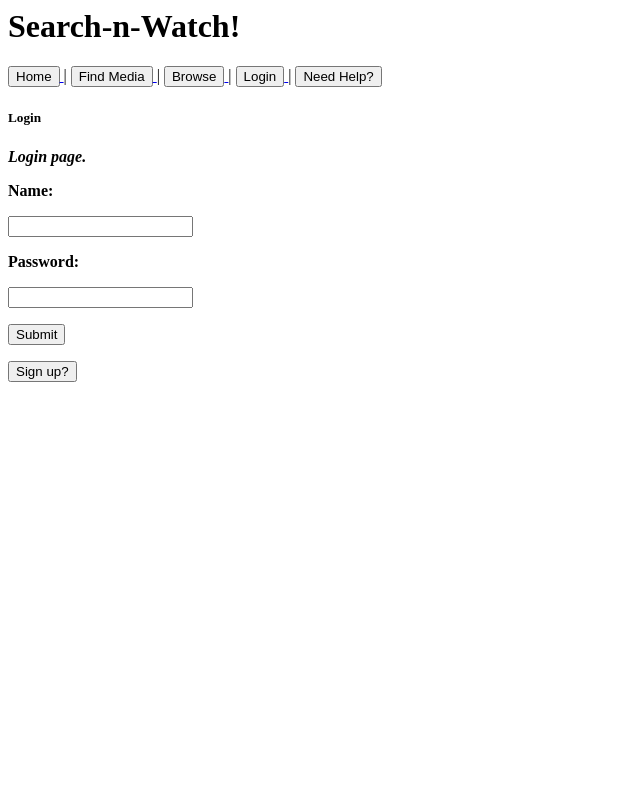
After one commit to defnotafunction/FilmExplorer, a Flask app: page /login in a window 1280 px wide. The commit adds this page. Shown: the whole page, without its empty margins (0-640 px from the left). Run offline with Flask 3, Linux system fonts and the light colour scheme.

Commit message:
Add a movie and TV show recommendation web application
Create a Flask web application with user authentication and media recommendation features using The Movie Database API.

Replit-Commit-Author: Agent
Replit-Commit-Session-Id: d65c3b7e-c2df-40d4-8d8e-a972e33a0c86
Replit-Commit-Checkpoint-Type: full_checkpoint
Replit-Commit-Screenshot-Url: https://storage.googleapis.com/screenshot-production-us-central1/6ee49c1b-52ed-4251-8db3-b2e294721e56/d65c3b7e-c2df-40d4-8d8e-a972e33a0c86/p5to9j2

```diff
--- a/MovieRecommenderWeb/findingmediaheckyeah.py
+++ b/findingmediaheckyeah.py
@@ -126,7 +126,37 @@ class MediaRecommender:
                         chosen_movie = movie_info
                 except:
                     pass
+
         return chosen_movie
+    def get_random_movie(self):
+        chosen_movie = None
+        while chosen_movie == None:
+            random_letter = random.choice(string.ascii_lowercase)
+            total_pages = int(search_for_movie(random_letter)['total_pages'])
+            chosen_page = random.randint(1, total_pages)
+            movies_in_chosen_page = search_for_movie(random_letter, page=chosen_page)
+            for movie_info in movies_in_chosen_page['results']:
+                try:
+                    if  len(movie_info['genre_ids']) and movie_info['popularity'] >= 20 and movie_info['vote_average'] >= 6:
+                        chosen_movie = movie_info
+                except:
+                    pass
+
+        return chosen_movie
+    def get_random_show(self):
+        chosen_tv = None
+        while chosen_tv == None:
+            random_letter = random.choice(string.ascii_lowercase)
+            total_pages = int(search_for_show(random_letter)['total_pages'])
+            chosen_page = random.randint(1, total_pages)
+            show_in_chosen_page = search_for_show(random_letter, page=chosen_page)
+            for show_info in show_in_chosen_page['results']:
+                try:
+                    if len(show_info['genre_ids']) and show_info['popularity'] >= 20 and show_info['vote_average'] >= 6:
+                        chosen_tv = show_info
+                except:
+                    pass
+        return chosen_tv
     def get_random_show_from_genres(self, genres:list):
         chosen_tv = None
         while chosen_tv == None:
@@ -148,6 +178,22 @@ class MediaRecommender:
             most_liked_genres = self.sort_genres_by_likeability()[random.randint(0,3)]
         recommended_media = [self.get_random_movie_from_genres(most_liked_genres) if random.randint(1,2) == 1 else self.get_random_show_from_genres(most_liked_genres) for i in range(3) ]
         return recommended_media
+    def format_media_dict(self, data):
+        try:
+            title = f"{data['original_title']}"
+        except:
+
+            title = f"{data['name']}"
+
+
+        try:
+            release_date = data['release_date']
+        except:
+            release_date = data['first_air_date']
+
+        return {'title': title, 'overview': data['overview'], 'rating': data['vote_average'], 'genres': [self.get_genre_from_id(genre) for genre in data['genre_ids']], 'release date': release_date}
+
+
 
     def format_media_data(self, data):
         try:
--- /dev/null
+++ b/main.py
@@ -0,0 +1,62 @@
+from flask import Flask, render_template, request, redirect, url_for
+import json
+app = Flask(__name__)
+from findingmediaheckyeah import MediaRecommender
+with open('userdata.json') as data:
+    user_data = json.load(data)
+def save_user_data(data):
+    with open('userdata.json', 'w') as d:
+        json.dump(data, d, indent=4)
+def end_app(username):
+
+    user_data[username]['logged_in'] = False
+    save_user_data(user_data)
+recommender = MediaRecommender()
+logged_in = False
+@app.route('/')
+def home():
+    return render_template('index.html', page_name='Home')
+@app.route('/help')
+def help_():
+    return render_template('preset.html', page_name='Help')
+@app.route('/find')
+def find():
+    return render_template('find.html', page_name='Find Media', page_content = 'Find media for you ! (W.I.P)')
+@app.route('/search')
+def search():
+    return render_template('preset.html', page_name='Search', page_content='W.I.P')
+@app.route('/random-movie')
+def random_movie():
+    random_mov = recommender.format_media_dict(recommender.get_random_movie())
+    return render_template('base_media.html', page_name='Random Movie', media_info=random_mov, media_title=random_mov['title'])
+@app.route('/random-show')
+def random_show():
+    random_show = recommender.format_media_dict(recommender.get_random_show())
+    return render_template('base_media.html', page_name='Random Show', media_info=random_show, media_title=random_show['title'])
+@app.route('/user/<username>')
+def userpage(username):
+    if not user_data[username]['logged_in']:
+        return redirect(url_for("login"))
+    user_data[username]['logged_in'] = False
+    return render_template('user.html', username=username, page_name='Account')
+@app.route('/login', methods=['GET', 'POST'])
+def login():
+    if request.method == 'POST':
+        if request.form['username'] in user_data:
+            if user_data[request.form['username']]['password'] == request.form['password'] and not user_data[request.form['username']]['logged_in']:
+                user_data[request.form['username']]['logged_in']= True
+                return redirect(url_for('userpage', username=request.form['username']))
+
+    return render_template('login.html', page_name = 'Login')
+@app.route('/sign-up', methods=['GET', 'POST'])
+def signup():
+    if request.method == 'POST':
+        if request.form['username'] not in user_data:
+            user_data[request.form['username']] = {'password': request.form['password'], 'banned': False, 'logged_in': True}
+            save_user_data(user_data)
+            return redirect(url_for('userpage', username=request.form['username']))
+
+    return render_template('login.html', page_name = 'Sign up')
+
+if __name__ == '__main__':
+    app.run(host='0.0.0.0', port=5000, debug=True)
--- /dev/null
+++ b/templates/login.html
@@ -0,0 +1,13 @@
+{% extends "preset.html" %}
+{% block content %}
+<form action="#" method="post">
+    <b><p>Name:</p></b>
+    <p><input type="text", name="username"></p>
+    <b><p>Password:</p></b>
+    <p><input type="text", name="password"></p>
+    <button type="submit" value="submit">Submit</button>
+</form>
+{% if page_name != 'Sign Up' %}
+<a href="/sign-up"><button>Sign up?</button></a>
+{% endif %}
+{%endblock%}
--- /dev/null
+++ b/templates/preset.html
@@ -0,0 +1,43 @@
+<html lang="en">
+    <head>
+        <title>SearchnWatch | Need something to watch? | Best Media Reccomender</title>
+        <h1>Search-n-Watch!</h1>
+
+        <div>
+            <a href="/">
+                <button>Home</button>
+            </a>
+            |
+            <a href="/find">
+                <button>Find Media</button>
+            </a>
+            |
+            <a href="/search">
+                <button>Browse</button>
+            </a>
+            |
+            <a href="/login">
+                <button>Login</button>
+            </a>
+            |
+            <a href="/help">
+                <button>Need Help?</button>
+            </a>
+
+
+        </div>
+
+    </head>
+    <body>
+        {% if page_name != "Home" %}
+            <h5>{{page_name}}</h5>
+            <i><b><p>{{page_content | default(page_name + " page.")}}</p></b></i>
+        {% endif %}
+        {% if page_name == "Help" %}
+            <a href='https://www.google.com/'><button>Search for answers</button></a>
+        {% endif %}
+        {% block content %}
+        {%endblock%}
+
+    </body>
+</html>
--- /dev/null
+++ b/templates/user.html
@@ -0,0 +1,4 @@
+{% extends "preset.html" %}
+{% block content %}
+<h3>Hello {{username}}!</h3>
+{% endblock %}
--- /dev/null
+++ b/userdata.json
@@ -0,0 +1,17 @@
+{
+    "Aiden": {
+        "password": "asia3@d",
+        "banned": false,
+        "logged_in": false
+    },
+    "Lee": {
+        "password": "cs2",
+        "banned": false,
+        "logged_in": true
+    },
+    "lll": {
+        "password": "hi",
+        "banned": false,
+        "logged_in": true
+    }
+}
```
Also changed, not shown: MovieRecommenderWeb/searchnwatch.py (deleted, +0 -28 lines), MovieRecommenderWeb/templates/index.html (deleted, +0 -21 lines), MovieRecommenderWeb/templates/preset.html (deleted, +0 -26 lines), replit.md (+20 -12 lines), templates/base_media.html (added, +19 -0 lines), templates/find.html (added, +8 -0 lines), templates/index.html (+13 -36 lines), 2 other files.
